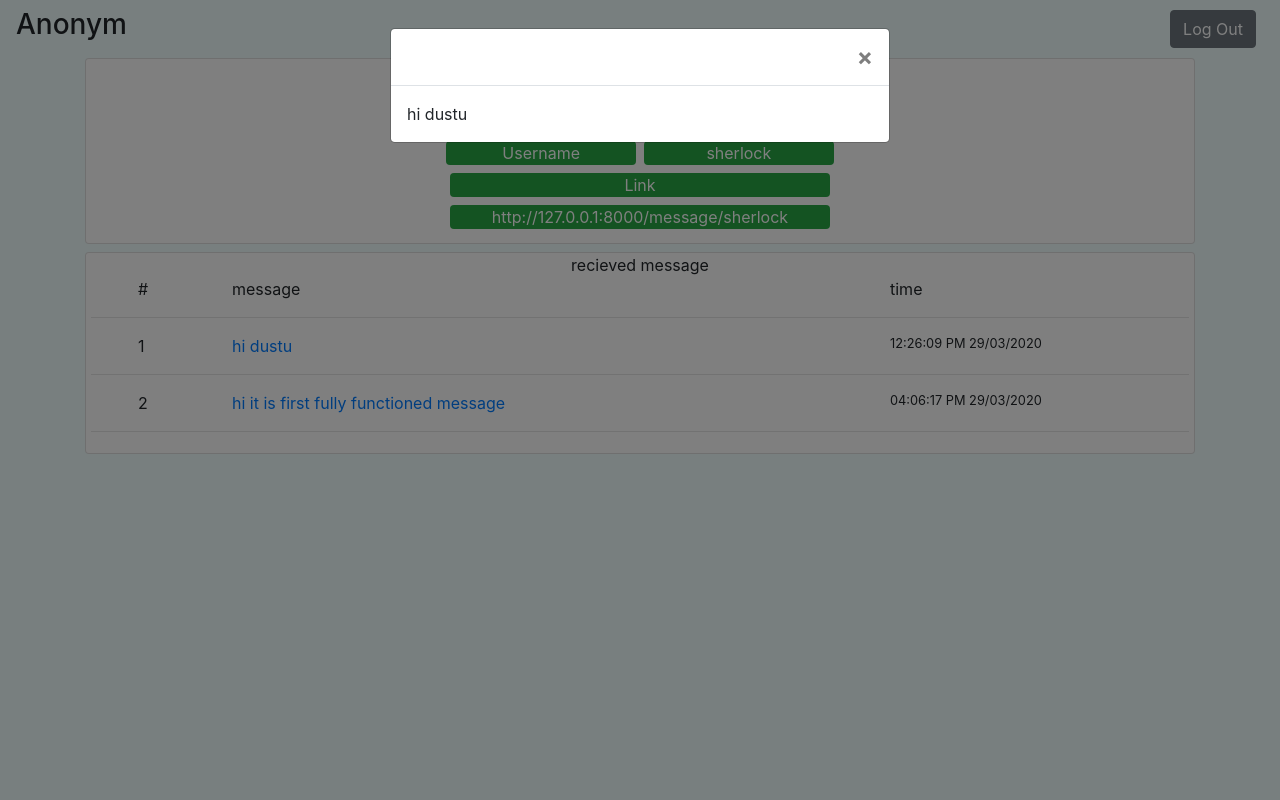
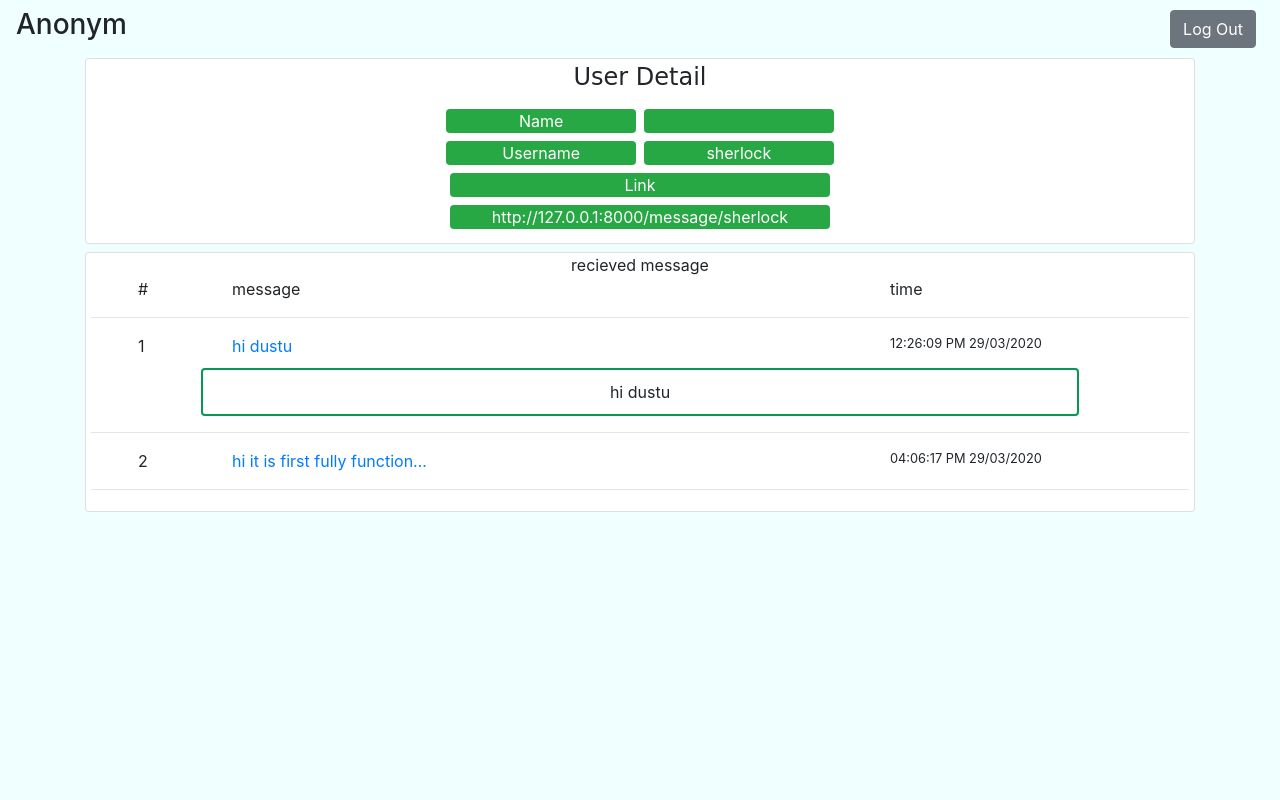
Before and after one commit to microStationCorp/anonym, a Django app: template userhome/templates/userhome/page.html in a window 1280 px wide, after a click that opens the changed part. Run offline with Django 3.2, Linux system fonts and the light colour scheme; the template is opened without the code that fills it: values that come from a table or form of the project are taken from there, others are empty; data comes from the database, SQL or seed files in the repository; some libraries are stand-ins or nearby versions; some web fonts are replaced.

Commit message:
all done

```diff
--- a/static/css/user_page_style.css
+++ b/static/css/user_page_style.css
@@ -18,3 +18,11 @@ body {
     margin-right: 5px;
     margin-left: 5px;
 }
+
+.mymsg {
+    border: 2px solid rgb(5, 151, 83);
+    border-radius: 4px;
+    width: 80%;
+    padding: 10px 10px;
+    margin: 10px auto;
+}
--- a/userhome/templates/userhome/page.html
+++ b/userhome/templates/userhome/page.html
@@ -59,12 +59,12 @@
                     </div>
                 </div>
                 <div class="row justify-content-center"">
-                    <div class="col-10 col-sm-8 col-md-6 col-lg-4 text-center text-white bg-success rounded my-1">
-                        http://127.0.0.1:8000/message/{{username}}
-                    </div>
+                    <div class=" col-10 col-sm-8 col-md-6 col-lg-4 text-center text-white bg-success rounded my-1">
+                    http://127.0.0.1:8000/message/{{username}}
                 </div>
             </div>
         </div>
+    </div>
     </div>
 
     <div class="container mt-2">
@@ -83,9 +83,14 @@
                 <div class="row justify-content-center">
                     <div class="col-1">{{forloop.counter}}</div>
                     <div class="col-7">
-                        <a href="#" data-toggle="modal" data-target="#msg-{{msg.id}}">{{msg.message}}</a>
+                        <a href="#" data-toggle="collapse" data-target="#msg-{{msg.id}}">{{msg.message|truncatechars:30}}</a>
                     </div>
                     <div class="col-3 small">{{msg.dateOfPost|date:"h:i:s A d/m/Y"}}</div>
+                </div>
+                <div id="msg-{{msg.id}}" class="collapse">
+                    <div class="mymsg text-center">
+                        {{msg.message}}
+                    </div>
                 </div>
                 <hr>
                 {% empty %}
@@ -93,24 +98,6 @@
                 {% endfor %}
             </div>
 
-            <!-- Modal -->
-            {% for msg in msgs %}
-            <div class="modal fade" id="msg-{{msg.id}}" tabindex="-1" role="dialog"
-                aria-labelledby="exampleModalLongTitle" aria-hidden="true">
-                <div class="modal-dialog" role="document">
-                    <div class="modal-content">
-                        <div class="modal-header">
-                            <button type="button" class="close" data-dismiss="modal" aria-label="Close">
-                                <span aria-hidden="true">&times;</span>
-                            </button>
-                        </div>
-                        <div class="modal-body">
-                            {{msg.message}}
-                        </div>
-                    </div>
-                </div>
-            </div>
-            {% endfor %}
 
         </div>
     </div>
```
Also changed, not shown: message/templates/message/message.html (+11 -1 lines).
